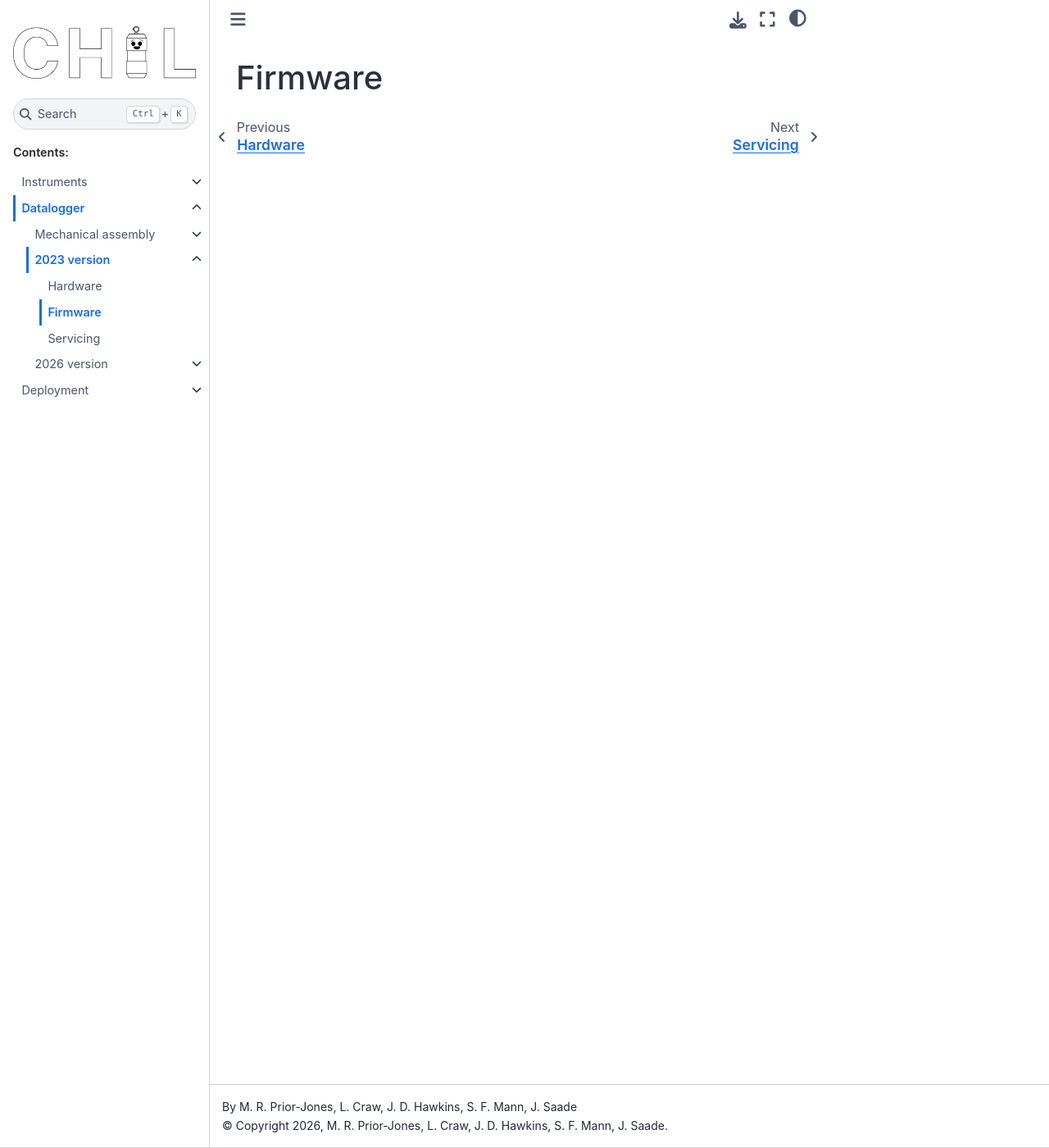
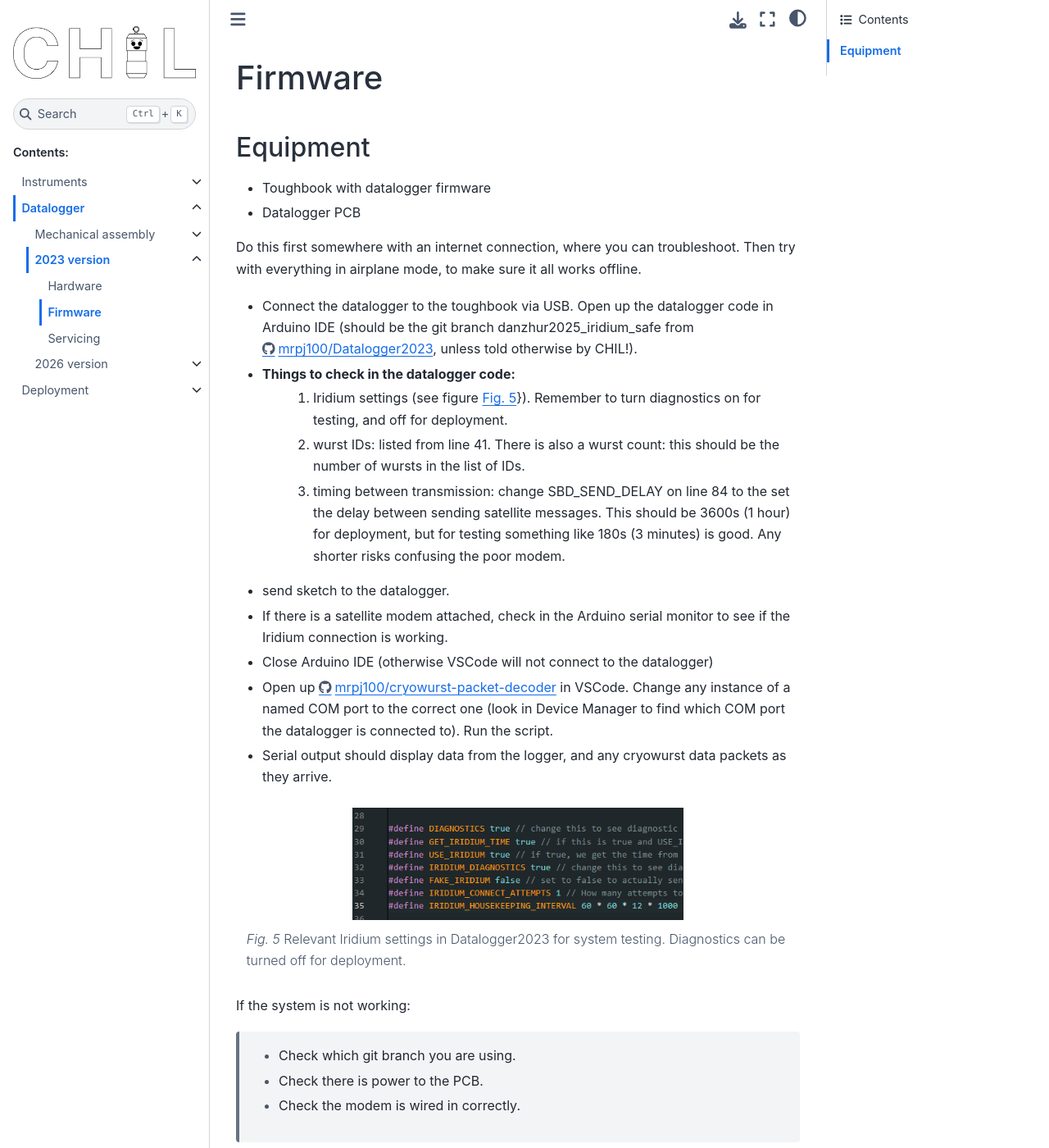
Before and after one commit to CHILCardiff/docs, a Sphinx documentation site: the page built from source/datalogger/2023/firmware.rst, in a window 1280 px wide and 1400 px high. Shown: the whole window at 82% size. Built offline with Sphinx 7.4.7 and the Sphinx Book theme 1.1.4, drawn with Linux system fonts in a browser that asks for light colours.

Commit message:
add firmware instructions for 2023 datalogger

```diff
--- a/source/datalogger/2023/firmware.rst
+++ b/source/datalogger/2023/firmware.rst
@@ -1,2 +1,36 @@
 Firmware
 ========
+
+Equipment
+~~~~~~~~~~
+
+* Toughbook with datalogger firmware
+* Datalogger PCB
+
+Do this first somewhere with an internet connection, where you can troubleshoot. Then try with everything in airplane mode, to make sure it all works offline.
+
+* Connect the datalogger to the toughbook via USB. Open up the datalogger code in Arduino IDE (should be the git branch danzhur2025_iridium_safe from https://github.com/mrpj100/Datalogger2023, unless told otherwise by CHIL!).
+* Things to check in the datalogger code:
+    #. Iridium settings (see figure :numref:`fig-iridium-settings-old`}). Remember to turn diagnostics on for testing, and off for deployment.
+    #. wurst IDs: listed from line 41. There is also a wurst count: this should be the number of wursts in the list of IDs.
+    #. timing between transmission: change SBD_SEND_DELAY on line 84 to the set the delay between sending satellite messages. This should be 3600s (1 hour) for deployment, but for testing something like 180s (3 minutes) is good. Any shorter risks confusing the poor modem.
+
+* send sketch to the datalogger.
+* If there is a satellite modem attached, check in the Arduino serial monitor to see if the Iridium connection is working.
+* Close Arduino IDE (otherwise VSCode will not connect to the datalogger)
+* Open up https://github.com/mrpj100/cryowurst-packet-decoder in VSCode. Change any instance of a named COM port to the correct one (look in Device Manager to find which COM port the datalogger is connected to). Run the script.
+* Serial output should display data from the logger, and any cryowurst data packets as they arrive.
+
+.. _fig-iridium-settings-old:
+
+.. figure:: iridium_settings_testing.png
+   :align: center
+   :width: 60%
+
+   Relevant Iridium settings in Datalogger2023 for system testing. Diagnostics can be turned off for deployment.
+
+If the system is not working:
+
+    * Check which git branch you are using.
+    * Check there is power to the PCB.
+    * Check the modem is wired in correctly.
```
Also changed, not shown: source/datalogger/2023/iridium_settings_testing.png (added).
